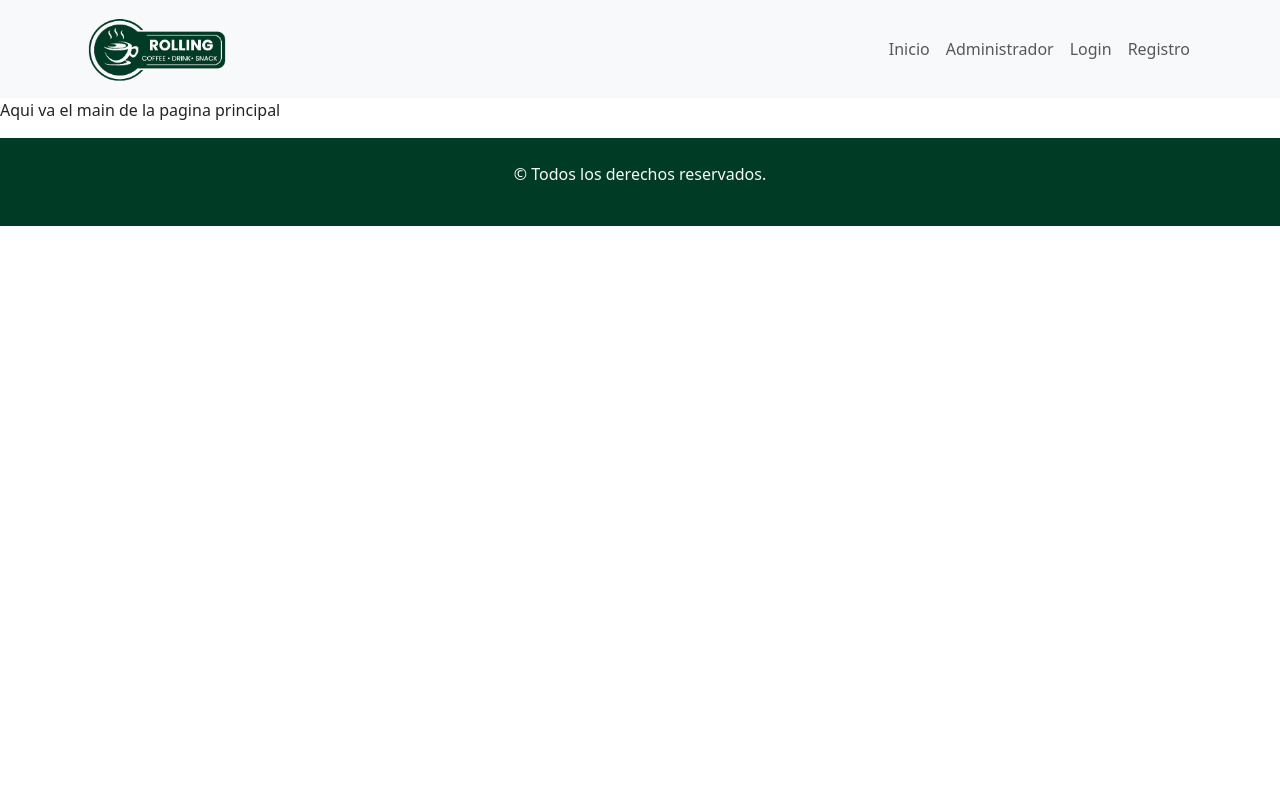
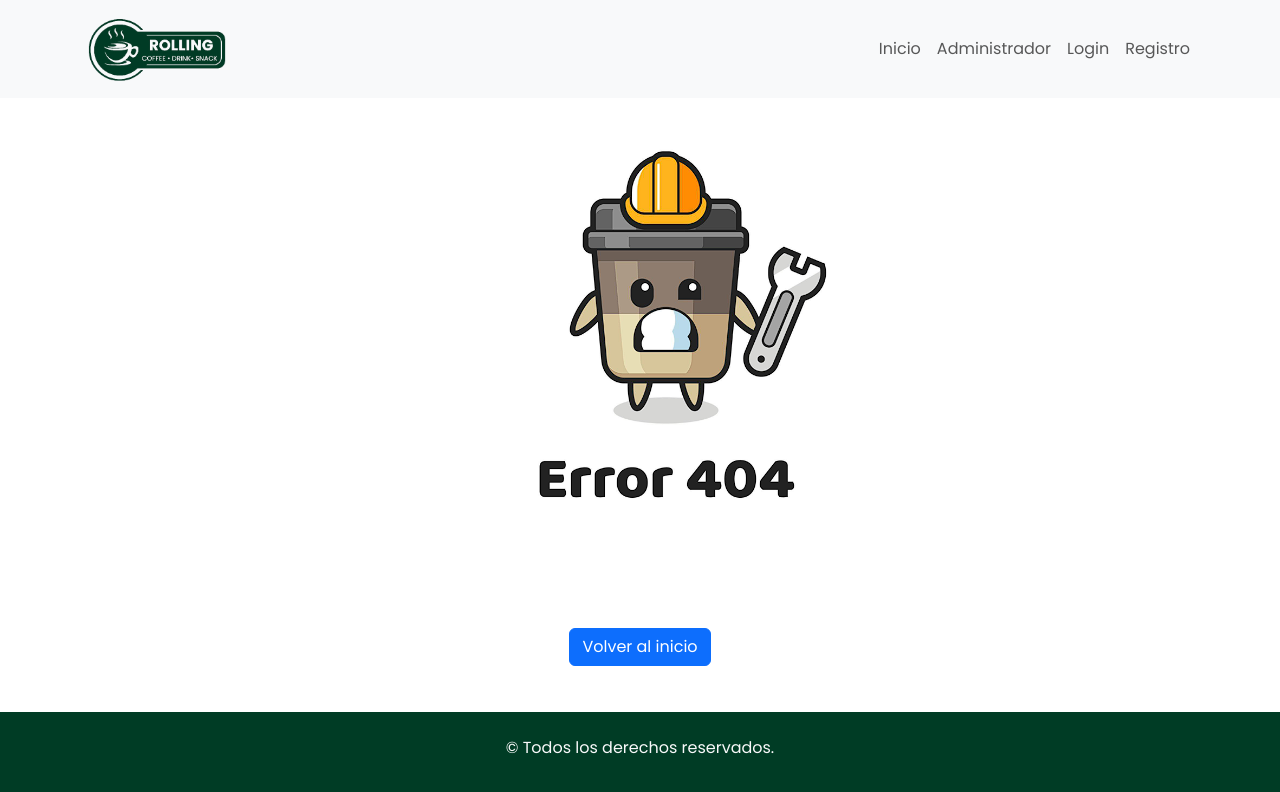
Before and after one commit to camilaalani/RollingCoffee, a React (Vite) app: page / in a window 1280 px wide. Shown: the top 792 px of the page. Built offline with nearby package versions, Linux system fonts and the light colour scheme.

Commit message:
agregue el maquetado del error404 y baje el footer

```diff
--- a/src/App.css
+++ b/src/App.css
@@ -1,3 +1,18 @@
+@import url("https://fonts.googleapis.com/css2?family=Poppins:ital,wght@0,100;0,200;0,300;0,400;0,500;0,600;0,700;0,800;0,900;1,100;1,200;1,300;1,400;1,500;1,600;1,700;1,800;1,900&display=swap");
+
 .bg-green{
   background: #003c25;
 }
+
+#root{
+  display: flex;
+  flex-direction: column;
+  min-height: 100vh;
+  font-family: "Poppins", sans-serif;
+  font-weight: 400;
+  font-style: normal;
+}
+
+.mainSection {
+  flex-grow: 1;
+}
--- a/src/App.jsx
+++ b/src/App.jsx
@@ -4,6 +4,7 @@ import Footer from './components/common/Footer'
 import Menu from './components/common/Menu'
 import Inicio from './components/pages/Inicio'
 import Administrador from './components/pages/Administrador';
+import Error404 from './components/pages/Error404';
 
 
 function App() {
@@ -12,8 +13,9 @@ function App() {
   return (
     <>
       <Menu></Menu>
-      <Inicio></Inicio>
+      {/*<Inicio></Inicio>*/}
       {/* <Administrador></Administrador> */}
+      <Error404></Error404>
       <Footer></Footer>
     </>
   )
--- a/src/components/pages/Error404.jsx
+++ b/src/components/pages/Error404.jsx
@@ -1,8 +1,14 @@
+import { Button } from "react-bootstrap";
+import error404 from "../../assets/error404.png"
+
 const Error404 = () => {
     return (
-        <div>
-            <p>Aqui va el maquetado del error 404</p>
-        </div>
+        <section className="mainSection text-center">
+            <img src={error404} alt="error 404"></img>
+            <div>
+                <Button variant='primary' className="m-4">Volver al inicio</Button>
+            </div>
+        </section>
     );
 };
 
```
